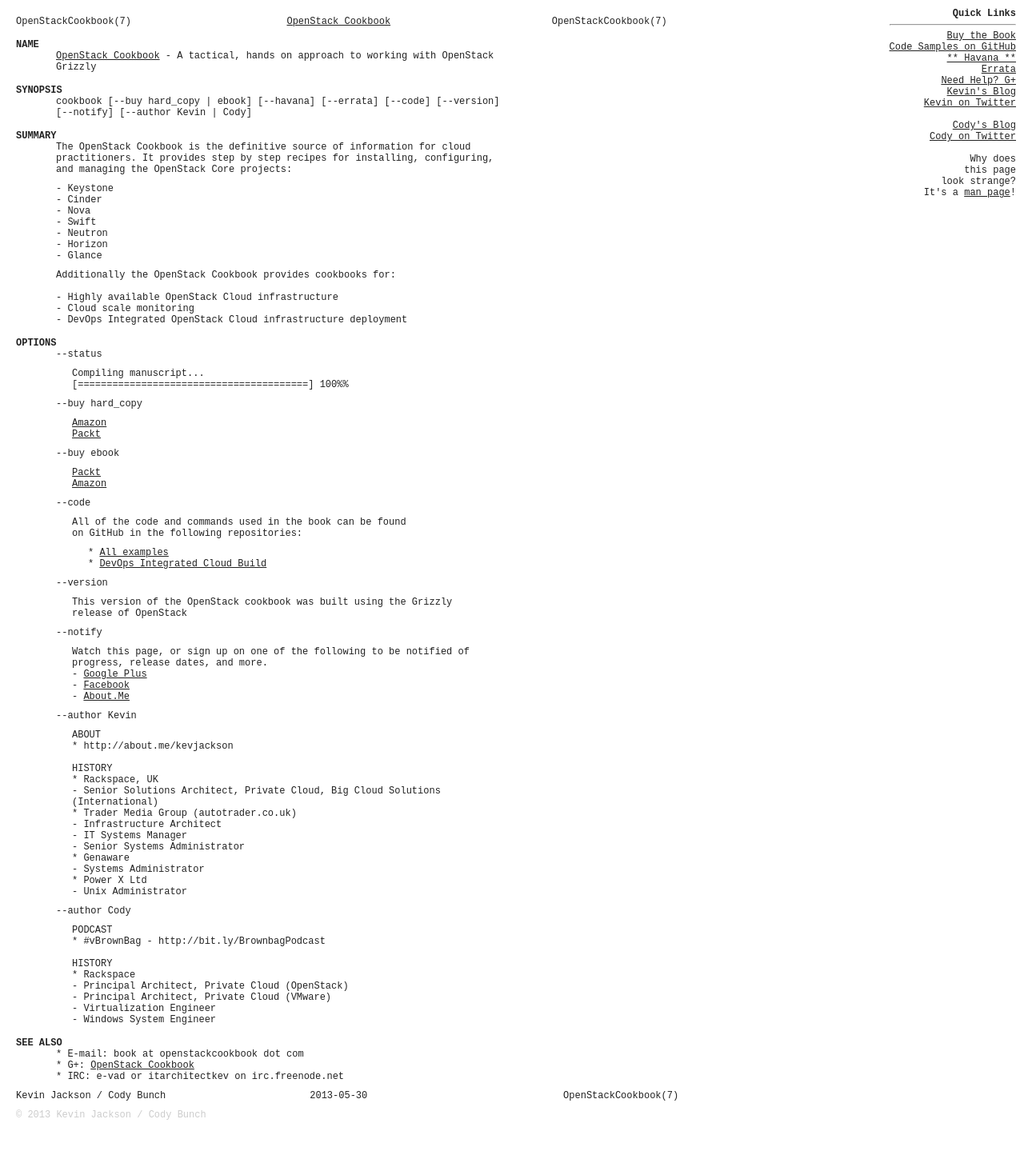
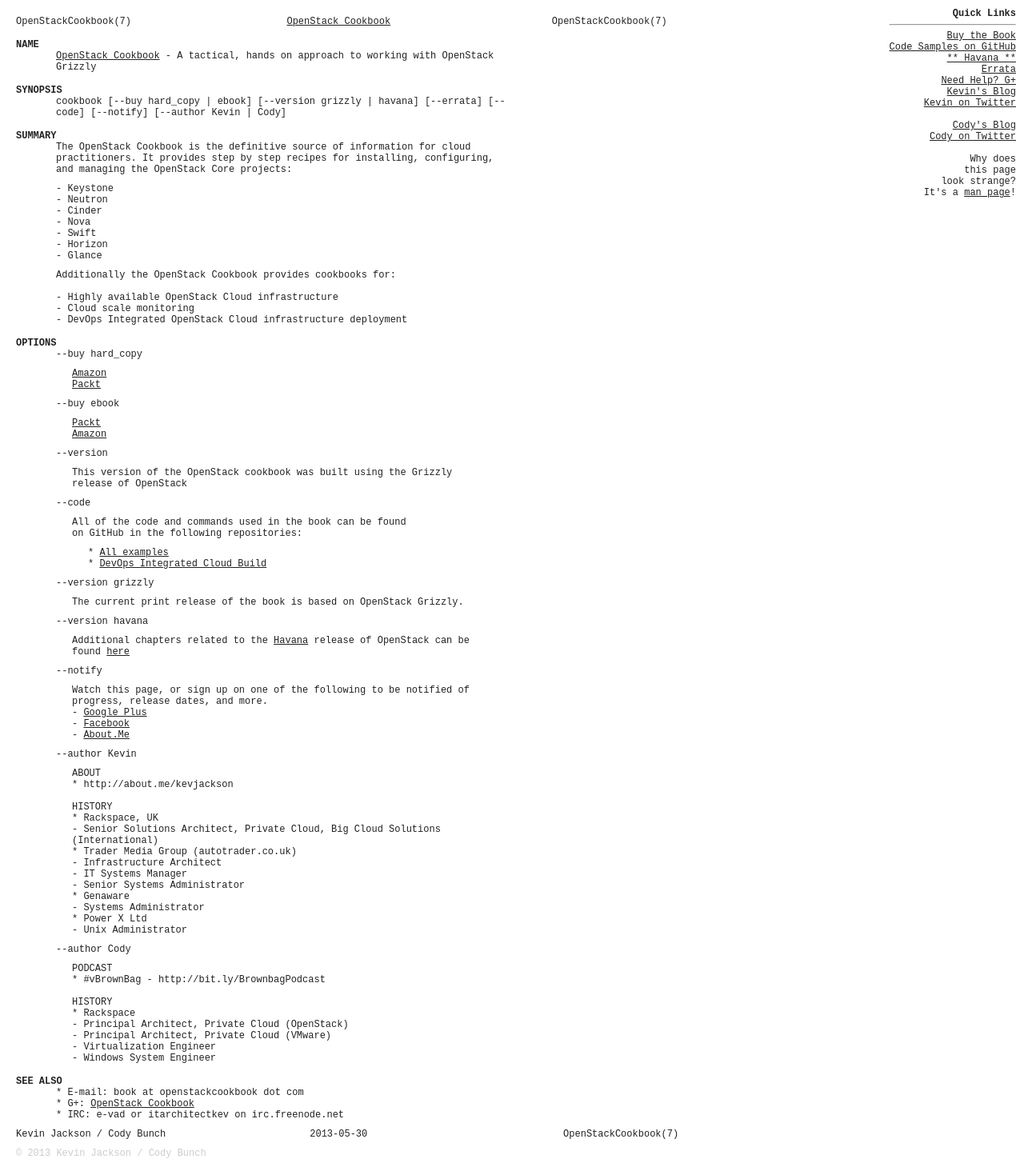
Before and after one commit to OpenStackCookbook/OpenStackCookbook.github.io, a Jekyll site: the page built from index.html, in a window 1280 px wide. Shown: the whole page at 80% size. Built offline with Jekyll 4.4.1, drawn with Linux system fonts in a browser that asks for light colours; before the commit the page ends 1421 px from its top, so only the background shows below that.

Commit message:
havana hoooks

```diff
--- a/index.html
+++ b/index.html
@@ -10,7 +10,7 @@ title: OpenStackCookbook(7) - A tactical, hands on approach to working with Open
 
 <h1>SYNOPSIS</h1>
 <p class="subtext">
-cookbook [--buy hard_copy | ebook] [--havana] [--errata] [--code] [--version] [--notify] [--author Kevin | Cody]
+cookbook [--buy hard_copy | ebook] [--version grizzly | havana] [--errata] [--code] [--notify] [--author Kevin | Cody]
 </p>
 
 <h1>SUMMARY</h1>
@@ -21,10 +21,10 @@ and managing the OpenStack Core projects:
 </p>
 <p class="subtext">
 - Keystone<br>
+- Neutron<br>
 - Cinder<br>
 - Nova<br>
 - Swift<br>
-- Neutron<br>
 - Horizon<br>
 - Glance
 </p>
@@ -35,13 +35,6 @@ Additionally the OpenStack Cookbook provides cookbooks for:<br><br>
 - DevOps Integrated OpenStack Cloud infrastructure deployment
 </p>
 <h1>OPTIONS</h1>
-<p class="subtext">
---status
-</p>
-<p class="doublesubtext">
-Compiling manuscript...<br>
-[========================================] 100%%
-</p>
 <p class="subtext">
 --buy hard_copy
 </p>
@@ -57,6 +50,12 @@ Compiling manuscript...<br>
 <a href = "http://www.amazon.com/OpenStack-Computing-Cookbook-Second-ebook/dp/B00FZMREUM/ref=sr_1_3_title_0_main?s=books&ie=UTF8&qid=1382972794&sr=1-3&keywords=Cody+Bunch">Amazon</a>
 </p>
 <p class="subtext">
+--version
+</p>
+<p class="doublesubtext">
+This version of the OpenStack cookbook was built using the Grizzly release of OpenStack
+</p>
+<p class="subtext">
 --code
 </p>
 <p class="doublesubtext">
@@ -68,10 +67,16 @@ on GitHub in the following repositories:
 * <a href="https://github.com/bunchc/Cookbook_Razor">DevOps Integrated Cloud Build</a><br />
 </p>
 <p class="subtext">
---version
+--version grizzly
 </p>
 <p class="doublesubtext">
-This version of the OpenStack cookbook was built using the Grizzly release of OpenStack
+The current print release of the book is based on OpenStack Grizzly.
+</p>
+<p class="subtext">
+--version havana
+</p>
+<p class="doublesubtext">
+Additional chapters related to the <a href="/havana.html">Havana</a> release of OpenStack can be found <a href="/havana.html">here</a>
 </p>
 <p class="subtext">
 --notify
```
